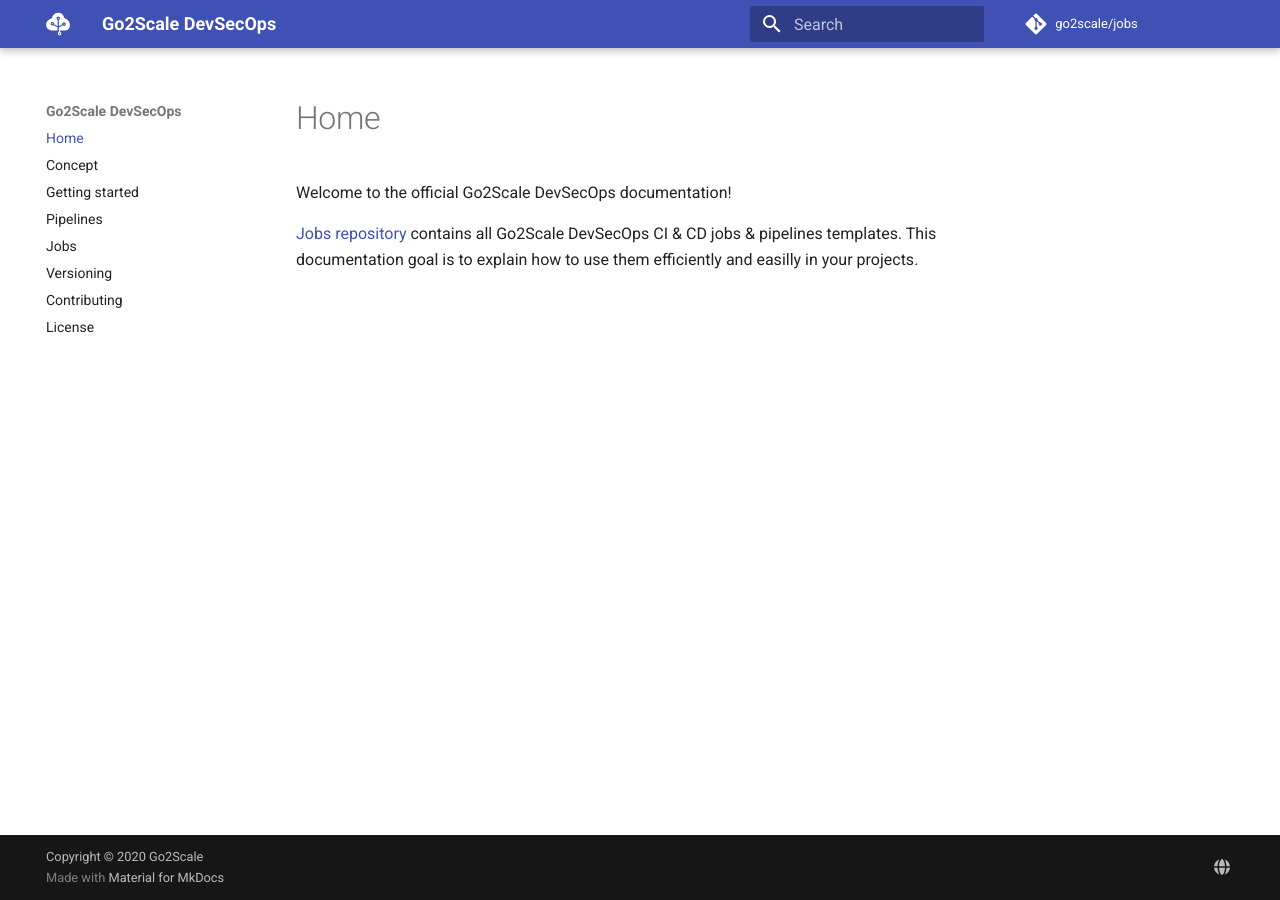
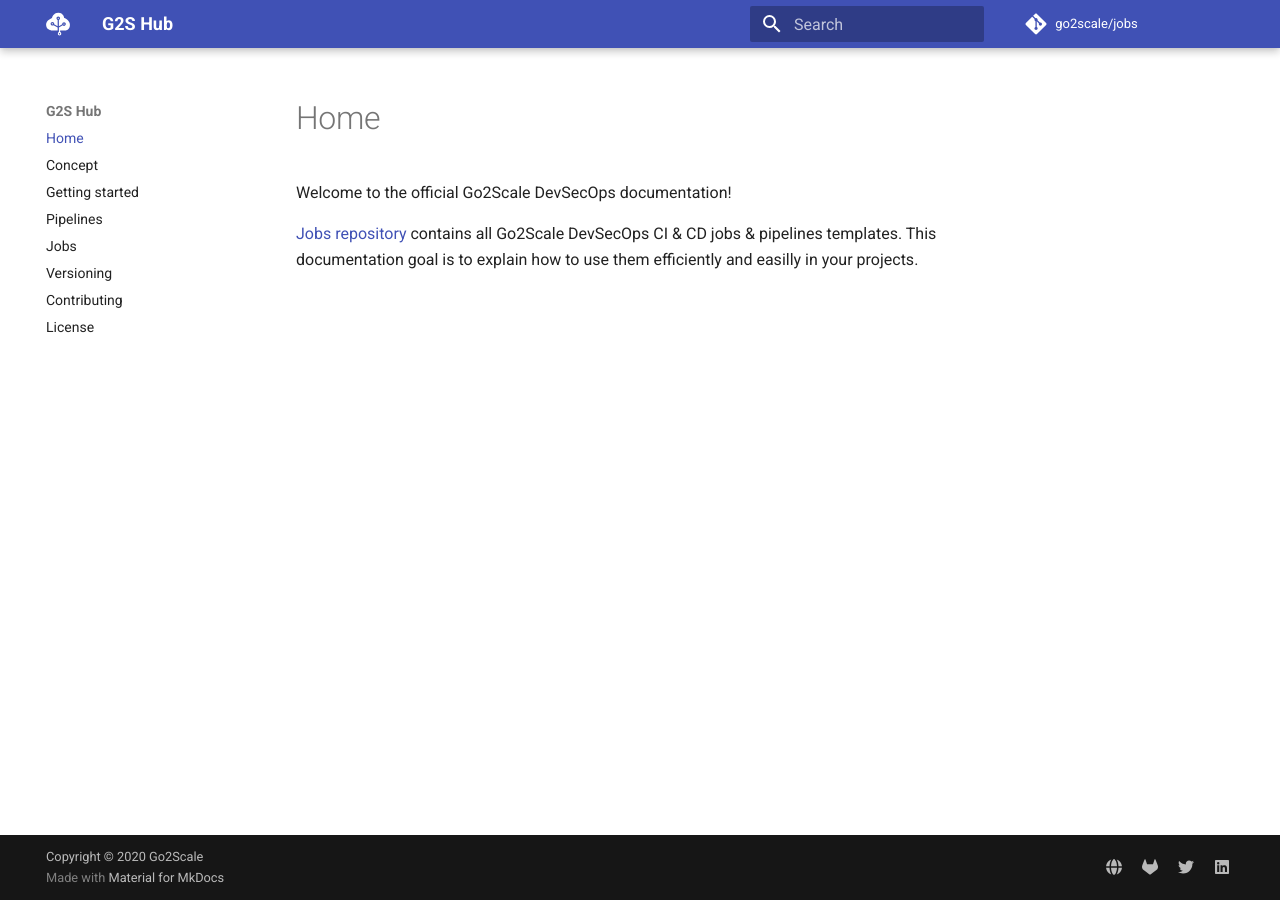
Before and after one commit to r2devops/hub, an MkDocs documentation site: the page built from docs/index.md, in a window 1280 px wide. Built offline with MkDocs 1.6.1 and Material for MkDocs 9.7.7, drawn with Linux system fonts in a browser that asks for light colours; comment, search, counter and statistics services are not loaded.

Commit message:
update configuration to use Material for mkdocs v5

```diff
--- a/.gitlab-ci.yml
+++ b/.gitlab-ci.yml
@@ -4,4 +4,4 @@ stages:
 
 include:
   # Go2Scale DevSecOps
-  - remote: https://gitlab.com/go2scale/jobs/raw/2020-03-05_3/jobs/documentation.gitlab-ci.yml
+  - remote: https://gitlab.com/go2scale/jobs/raw/2020-05-31_1/jobs/documentation.gitlab-ci.yml
--- a/mkdocs.yml
+++ b/mkdocs.yml
@@ -1,7 +1,7 @@
 # Project information
-site_name: Go2Scale DevSecOps
-site_description: 'Automated DevSecOps templates for your CI/CD Pipelines !'
-site_author: 'Thomas Boni <thomas@go2scale.com>'
+site_name: G2S Hub
+site_description: 'Automated templates for your CI/CD Pipelines !'
+site_author: 'Go2Scale <cto@go2scale.com>'
 site_url: 'https://go2scale.gitlab.io/jobs/'
 
 # Copyright
@@ -25,17 +25,15 @@ nav:
 # Customization
 extra:
   social:
-    - type: 'globe'
-      link: 'https://go2scale.com'
   # TODO: update with Go2Scale social networks
-  #  - type: 'github'
-  #    link: 'https://github.com/thomasboni'
-  #  - type: 'gitlab'
-  #    link: 'https://gitlab.com/thomasboni'
-  #  - type: 'twitter'
-  #    link: 'https://twitter.com/thomas_boni'
-  #  - type: 'linkedin'
-  #    link: 'https://www.linkedin.com/in/bonithomas'
+    - icon: 'fontawesome/solid/globe'
+      link: 'https://go2scale.com/'
+    - icon: 'fontawesome/brands/gitlab'
+      link: 'https://gitlab.com/go2scale/'
+    - icon: 'fontawesome/brands/twitter'
+      link: 'https://twitter.com/thomas_boni'
+    - icon: 'fontawesome/brands/linkedin'
+      link: 'https://www.linkedin.com/company/go2scale/'
 
 # Configuration
 theme:
```
